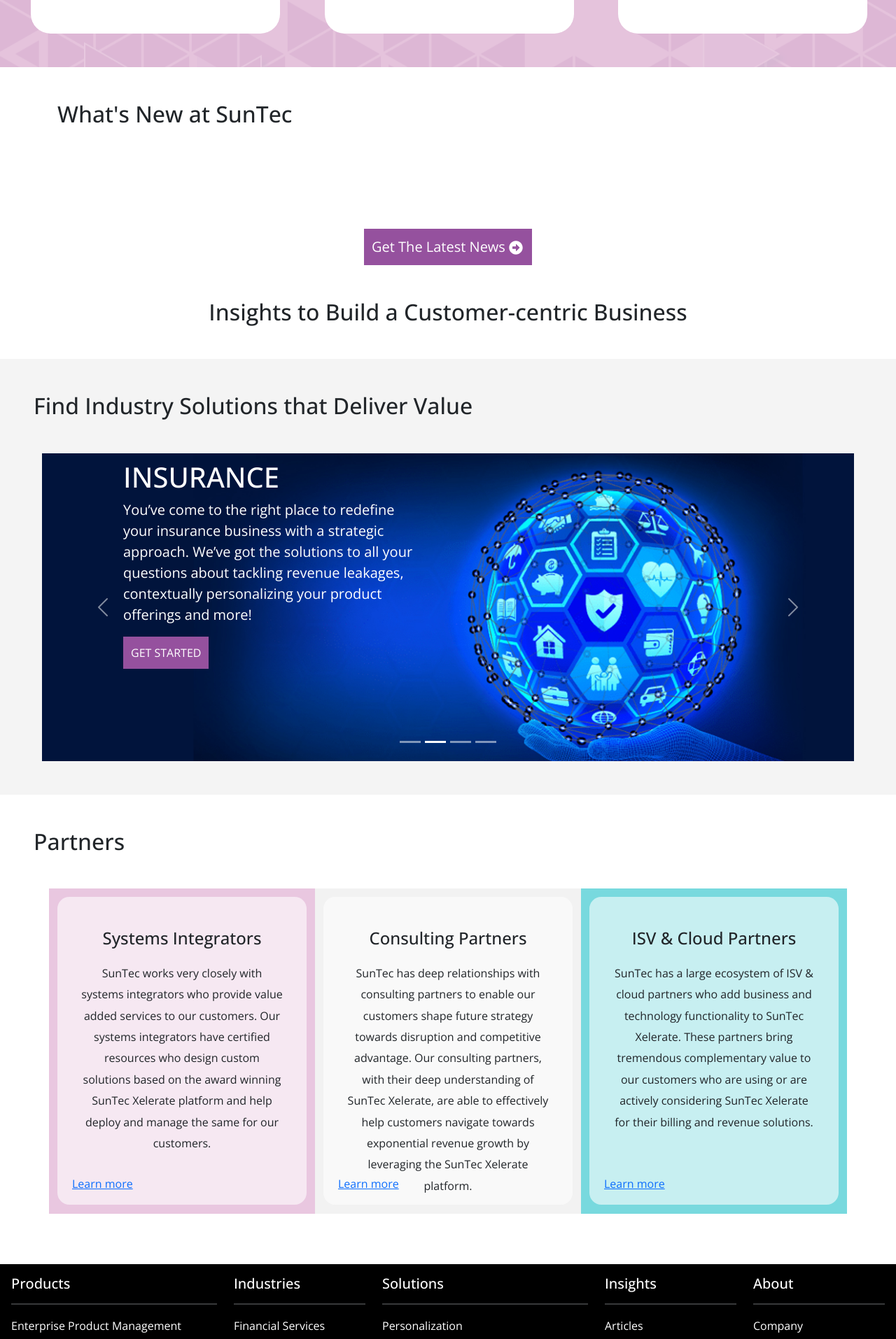
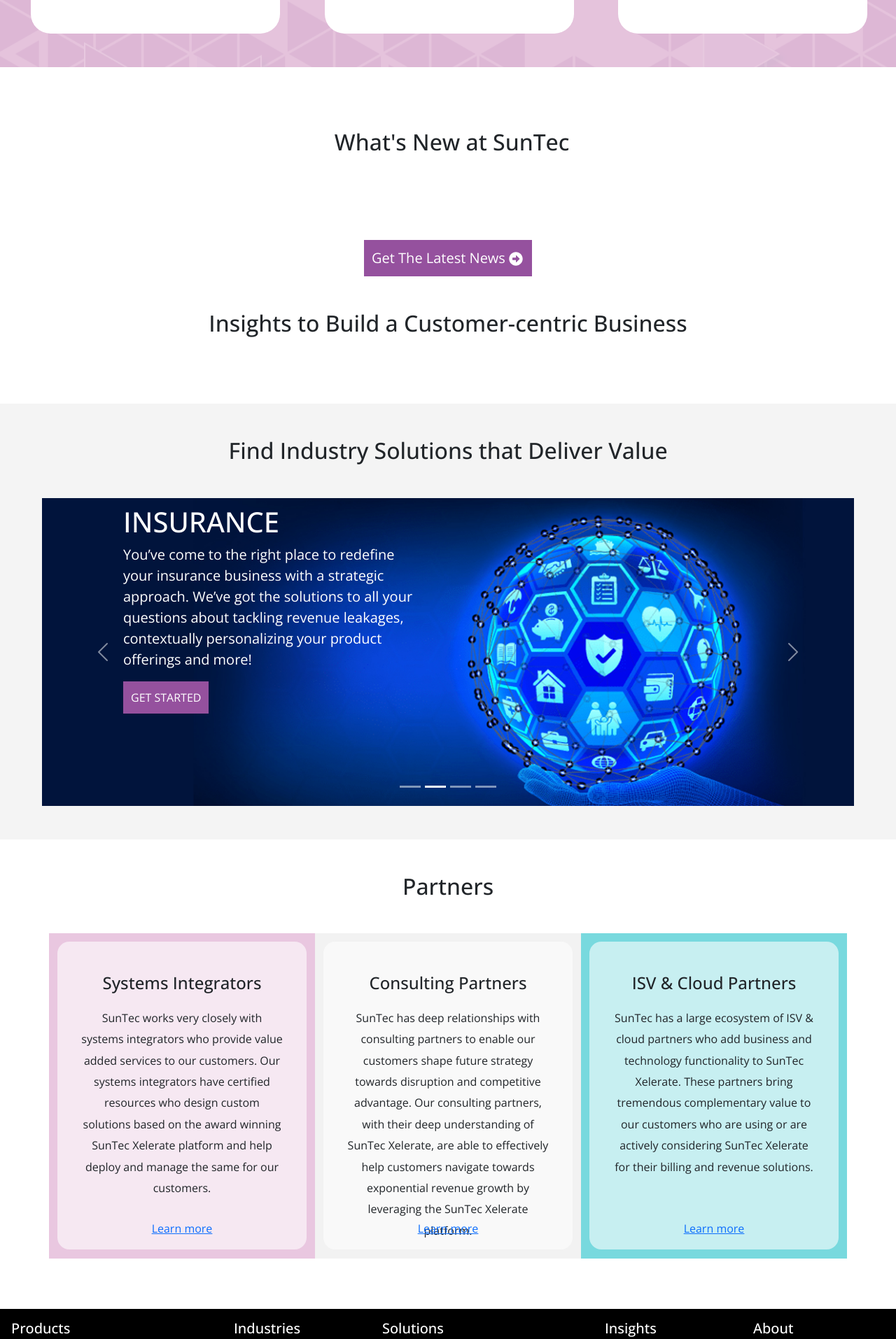
Before and after one commit to jalal1985khan/sanjan-suntec, a Next.js app: page / in a window 1280 px wide. Shown: the part 4180-6094 px from the top of the page at 70% size. Built offline with nearby package versions, Linux system fonts and the light colour scheme; no server answers.

Commit message:
sanjiban last changes

```diff
--- a/components/Industry-Solutions.js
+++ b/components/Industry-Solutions.js
@@ -2,8 +2,9 @@
 
 function UncontrolledExample() {
   return (
-<Container fluid className="wbg-gy p-5">
-<h2 className="mb-5">Find Industry Solutions that Deliver Value</h2>
+<Container fluid className="wbg-gy p-5 mt-5">
+<Container className="f_content text-center">
+<h2 className="mb-5">Find Industry Solutions that Deliver Value</h2></Container>
 <Container className="" fluid>
     <Carousel >
       <Carousel.Item>
--- a/components/Partners.js
+++ b/components/Partners.js
@@ -5,15 +5,15 @@
 function LinksExample() {
   return (
 <Container fluid className=" p-5">
-<h2 className="mb-5">Partners</h2>
-
+ <Container className="f_content text-center">
+<h2 className="mb-5">Partners</h2></Container>
 <Container>
 <Row>
 <Col className="system">
 <div className="system-inner">
 <h2 className="fs-4 text-center">Systems Integrators</h2>
 <p className="fs-6">SunTec works very closely with systems integrators who provide value added services to our customers. Our systems integrators have certified resources who design custom solutions based on the award winning SunTec Xelerate platform and help deploy and manage the same for our customers.</p>
-<Link href="/partners/" className="p-btn">Learn more</Link>
+<Link href="/partners/" className="p-btn center">Learn more</Link>
 </div>
 </Col>
 
@@ -21,14 +21,14 @@
 <div className="partner-inner">
 <h2 className="fs-4 text-center">Consulting Partners</h2>
 <p className="fs-6">SunTec has deep relationships with consulting partners to enable our customers shape future strategy towards disruption and competitive advantage. Our consulting partners, with their deep understanding of SunTec Xelerate, are able to effectively help customers navigate towards exponential revenue growth by leveraging the SunTec Xelerate platform.</p>
-<Link href="/partners/">Learn more</Link>
+<Link href="/partners/" className="center">Learn more</Link>
 </div>
 </Col>
 <Col className="cloud">
 <div className="cloud-inner">
 <h2 className="fs-4 text-center">ISV & Cloud Partners</h2>
 <p className="fs-6">SunTec has a large ecosystem of ISV & cloud partners who add business and technology functionality to SunTec Xelerate. These partners bring tremendous complementary value to our customers who are using or are actively considering SunTec Xelerate for their billing and revenue solutions.</p>
-<Link href="/partners/">Learn more</Link>
+<Link href="/partners/" className="center">Learn more</Link>
 </div>
 </Col>
 </Row>
--- a/pages/index.tsx
+++ b/pages/index.tsx
@@ -139,8 +139,9 @@
     <Counts/>
     <Life/>
     <Testimonials/>
-<Container className="mb-5">
-<h2 className="mt-5 mb-5">What&apos;s New at SunTec</h2>
+<Container className="mb-5 ">
+<Container className="f_content text-center p-3 mt-4">
+<h2 className="mt-5 mb-5">What&apos;s New at SunTec</h2></Container>
 <Row className="mb-5">
 {
 pr.map((post) => {
@@ -175,7 +176,7 @@
 
 </Row>
 <Row className="center">
-<Link href="/news" className="b-btn text-white text-decoration-none mt-5 fs-5" style={{width:240+'px'}}>Get The Latest News <FaArrowAltCircleRight/></Link>
+<Link href="/news" className="b-btn text-white text-decoration-none mt-2 fs-5" style={{width:240+'px'}}>Get The Latest News <FaArrowAltCircleRight/></Link>
 </Row>
 </Container>
 <Container>
```
